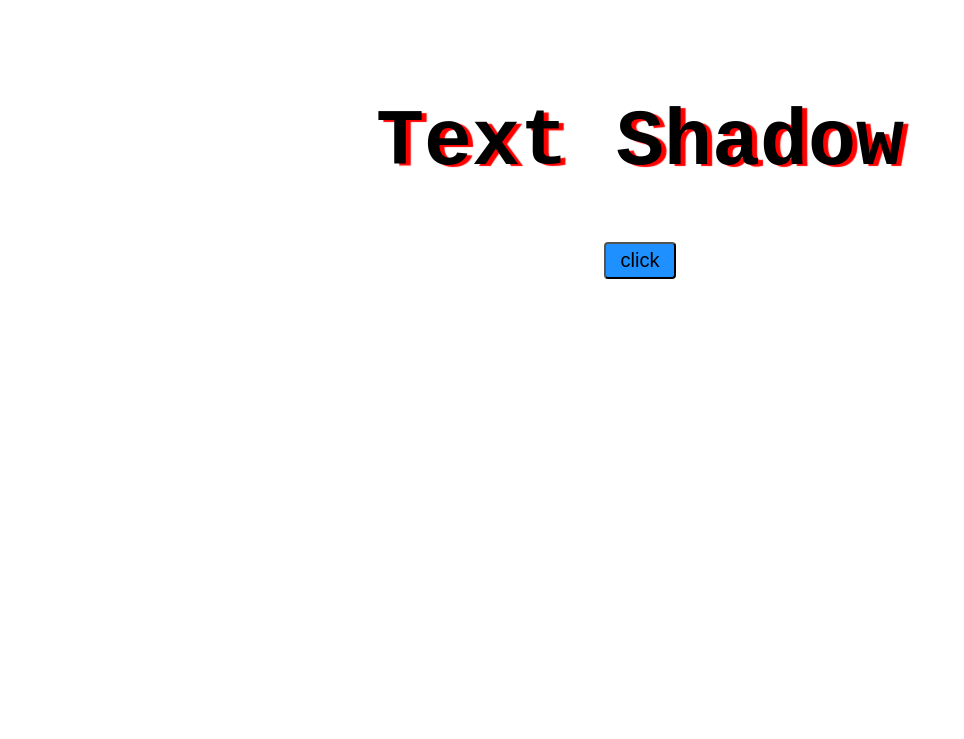
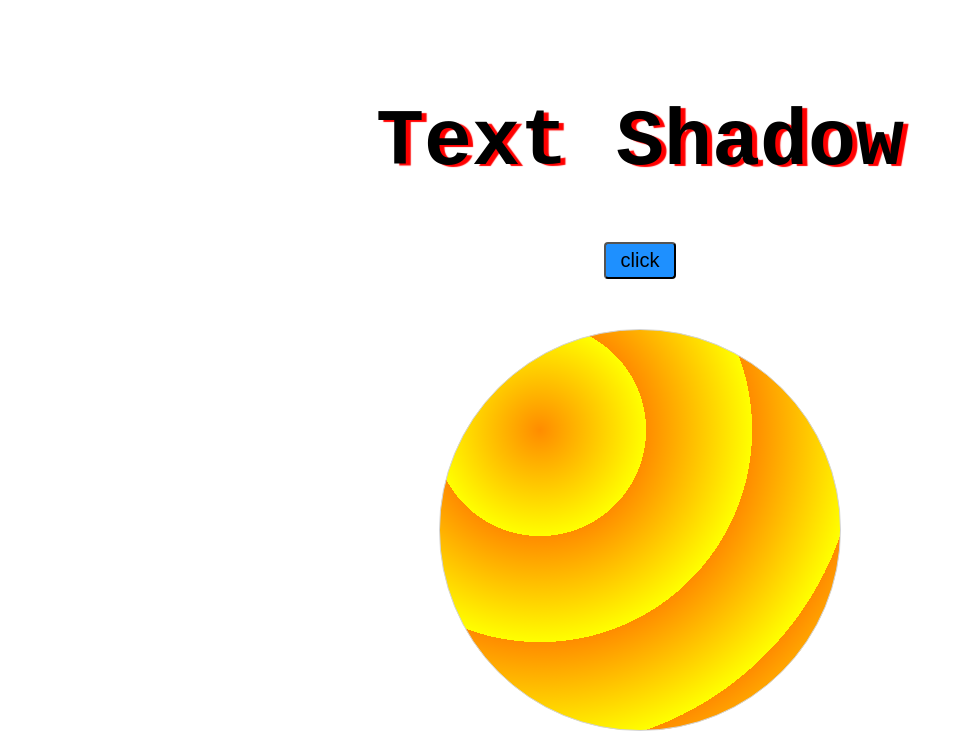
Before and after one commit to Kaycodes11/go-design, a plain HTML site: page index.html in a window 1280 px wide. Shown: the part 6317-7056 px from the top of the page, without its empty margins (0-964 px from the left). Before the commit the page ends 6646 px from the top, so only its background shows below. Drawn offline with Linux system fonts and the light colour scheme.

```diff
--- a/index.html
+++ b/index.html
@@ -186,5 +186,7 @@
 <h1 class="text-shadow">Text Shadow</h1>
 <button class="button-style">click</button>
 
+<div class="l-gradient"></div>
+
 </body>
 </html>
--- a/style.css
+++ b/style.css
@@ -455,3 +455,15 @@
 .button-style:hover {
     box-shadow: 2px 2px 5px grey;
 }
+.l-gradient {
+    width: 400px;
+    height: 400px;
+    border: 1px solid lightgray;
+    border-radius: 50%;
+    margin: 0 auto;
+    /*background-image: linear-gradient(to left, red, blue);*/
+    /*background-image: linear-gradient(180deg, red, blue);*/
+    /*background-image: linear-gradient(234deg, red 25%, blue);*/
+    background-image: radial-gradient(darkorange, yellow);
+    background-image: repeating-radial-gradient(farthest-corner at 100px 100px, darkorange 25%, yellow 50%);
+}
```
